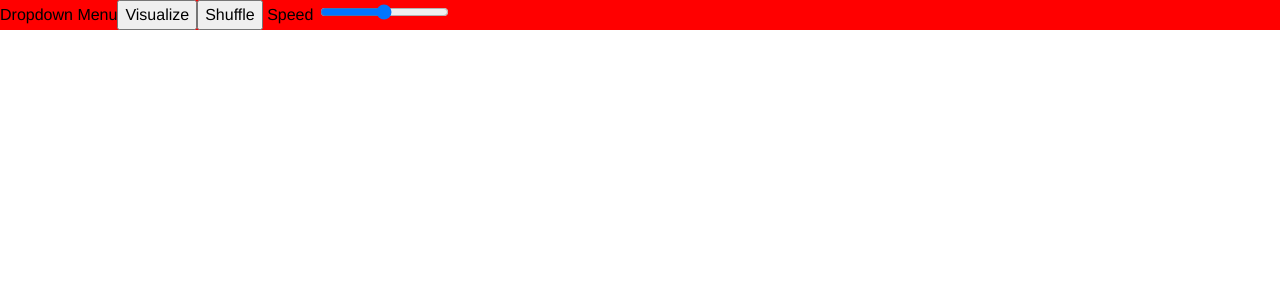
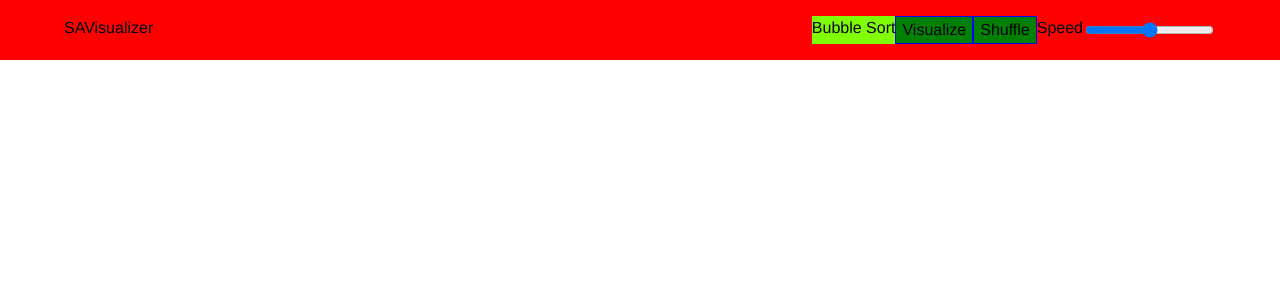
Before and after one commit to Jatinmanav/sorting-algorithm-visualizer, a Vue app: page / in a window 1280 px wide. Shown: the top 300 px of the page. Built offline with nearby package versions, Linux system fonts and the light colour scheme.

Commit message:
update header

```diff
--- a/src/components/DropdownList.vue
+++ b/src/components/DropdownList.vue
@@ -1,15 +1,49 @@
 <template>
-  <div class="dropdown-container">Dropdown Menu</div>
+  <div class="dropdown-container">
+    <div class="dropdown-display" @click="toggleDropdown">
+      {{ selected }}
+    </div>
+    <div class="dropdown-items-container" v-if="open">
+      <div
+        class="dropdown-item"
+        v-bind:key="algorithm.id"
+        v-for="algorithm in algorithms"
+      >
+        {{ algorithm.name }}
+      </div>
+    </div>
+  </div>
 </template>
 
 <script>
 export default {
   name: 'DropdownList',
+  data() {
+    return {
+      open: false,
+      selected: 'Bubble Sort',
+      algorithms: [
+        { id: 1, name: 'Bubble Sort' },
+        { id: 2, name: 'Quick Sort' },
+        { id: 3, name: 'Merge Sort' },
+      ],
+    };
+  },
+  methods: {
+    toggleDropdown() {
+      console.log('Clicked');
+      this.open = !this.open;
+    },
+  },
 };
 </script>
 
 <style lang="scss" scoped>
 .dropdown-container {
-  display: inline;
+  background: chartreuse;
+}
+
+.dropdown-items-container {
+  position: absolute;
 }
 </style>
--- a/src/components/Header.vue
+++ b/src/components/Header.vue
@@ -1,9 +1,13 @@
 <template>
   <div class="header">
-    <DropdownList />
-    <button>Visualize</button>
-    <button>Shuffle</button>
-    <label> Speed </label><input type="range" />
+    <div class="logo">SAVisualizer</div>
+    <div class="sorting-options">
+      <DropdownList />
+      <button class="header-button">Visualize</button>
+      <button class="header-button">Shuffle</button>
+      <label> Speed </label>
+      <input type="range" />
+    </div>
   </div>
 </template>
 
@@ -24,6 +28,18 @@ export default {
 <style scoped lang="scss">
 .header {
   background-color: red;
-  width: 100%;
+  display: flex;
+  justify-content: space-between;
+  padding: 1em 5%;
+}
+
+.sorting-options {
+  display: flex;
+}
+
+.header-button {
+  outline: none;
+  border: 1px blue solid;
+  background-color: green;
 }
 </style>
```
